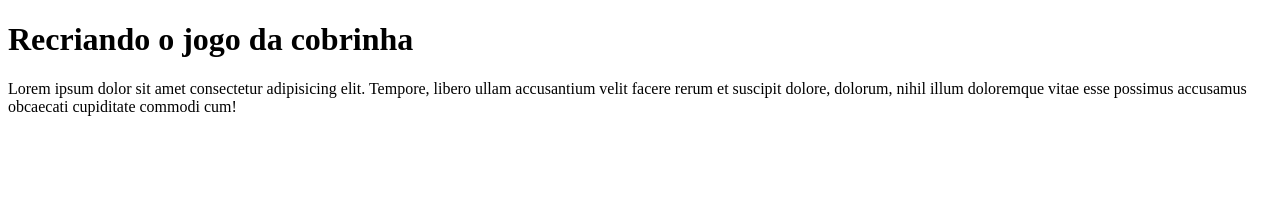
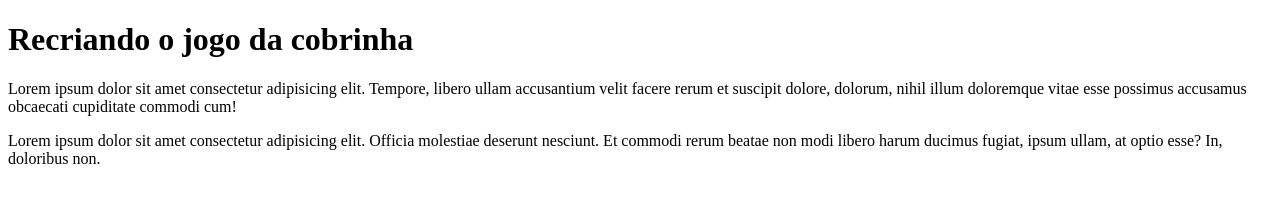
Before and after one commit to mimourao/Jogo-da-cobrinha, a plain HTML site: page Cobrinha/index.html in a window 1280 px wide. Drawn offline with Linux system fonts and the light colour scheme.

Commit message:
Acrecentei outro paragrafo

```diff
--- a/Cobrinha/index.html
+++ b/Cobrinha/index.html
@@ -9,5 +9,6 @@
 <body>
     <h1>Recriando o jogo da cobrinha</h1>
     <p>Lorem ipsum dolor sit amet consectetur adipisicing elit. Tempore, libero ullam accusantium velit facere rerum et suscipit dolore, dolorum, nihil illum doloremque vitae esse possimus accusamus obcaecati cupiditate commodi cum!</p>
+    <p>Lorem ipsum dolor sit amet consectetur adipisicing elit. Officia molestiae deserunt nesciunt. Et commodi rerum beatae non modi libero harum ducimus fugiat, ipsum ullam, at optio esse? In, doloribus non.</p>
 </body>
 </html>
```
